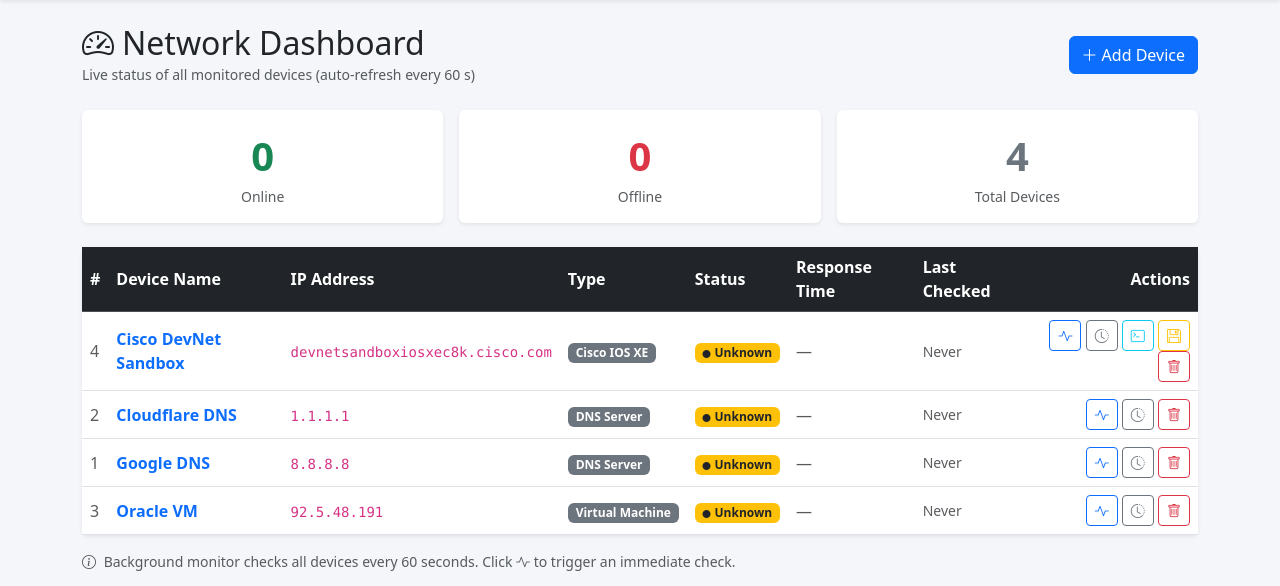
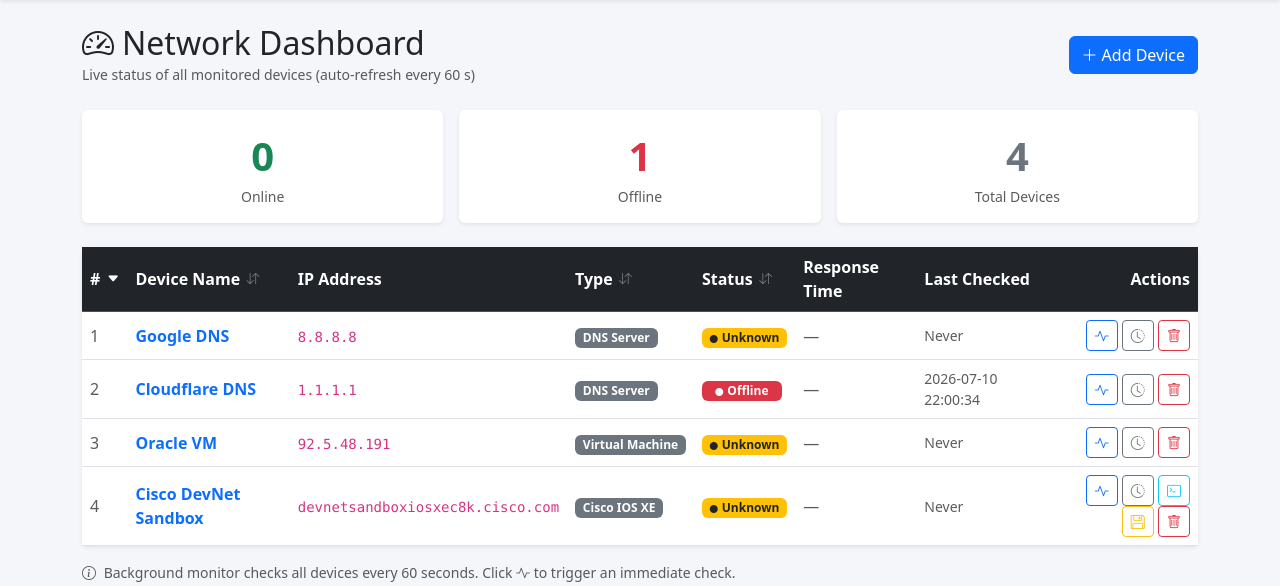
Before and after one commit to Mattes09/netmonitor, a Flask app: page / in a window 1280 px wide. Shown: the part 56-642 px from the top of the page. Run offline with Flask 3, Linux system fonts and the light colour scheme; data comes from the database, SQL or seed files in the repository; data that the repository does not hold is empty.

Commit message:
Add whitelisted server-side dashboard sorting with discoverable sort headers

```diff
--- a/app.py
+++ b/app.py
@@ -33,8 +33,9 @@ app.register_blueprint(api_blueprint)
 
 @app.route('/')
 def dashboard():
-    devices = get_all_devices()
-    return render_template('dashboard.html', devices=devices)
+    sort_key = request.args.get('sort', 'id')
+    devices = get_all_devices(sort_key)
+    return render_template('dashboard.html', devices=devices, sort_key=sort_key)
 
 
 # ---------------------------------------------------------------------------
--- a/models.py
+++ b/models.py
@@ -13,17 +13,31 @@ def get_db():
     return conn
 
 
-def get_all_devices():
-    """Return all devices with their latest ping status.
+def get_all_devices(sort_key='id'):
+    """Return all devices with their latest ping status, sorted by *sort_key*.
 
     LEFT JOINs each device to its most recent ping_history row, so devices
     with no ping history are still returned (with a null status). Selects
     every device column (d.*) plus the latest status, response_time and
     checked_at — the shared "list devices" query used by the dashboard and
     the JSON API.
+
+    sort_key is mapped through a whitelist to a safe ORDER BY fragment. An
+    ORDER BY column name cannot be a bound (?) parameter, so the user's input
+    is used only as a dictionary key — never interpolated into SQL — and any
+    unrecognised key falls back to 'id'. This is the safe way to do dynamic
+    sorting: values are parameterized, identifiers are whitelisted.
     """
+    sort_columns = {
+        'id':     'd.id',
+        'name':   'd.name COLLATE NOCASE',
+        'type':   'd.device_type COLLATE NOCASE',
+        'status': 'ph.status, d.id',
+    }
+    order_by = sort_columns.get(sort_key, 'd.id')
+
     conn = get_db()
-    rows = conn.execute('''
+    rows = conn.execute(f'''
         SELECT d.*,
                ph.status,
                ph.response_time,
@@ -35,7 +49,7 @@ def get_all_devices():
             ORDER BY checked_at DESC
             LIMIT 1
         )
-        ORDER BY d.name
+        ORDER BY {order_by}
     ''').fetchall()
     conn.close()
     return rows
--- a/templates/dashboard.html
+++ b/templates/dashboard.html
@@ -2,6 +2,20 @@
 {% block title %}Dashboard{% endblock %}
 
 {% block content %}
+<style>
+  th a.sortable {
+    color: #fff;
+    text-decoration: none;
+    cursor: pointer;
+    display: inline-flex;
+    align-items: center;
+    gap: .4rem;
+  }
+  th a.sortable .sort-icon { opacity: .4; font-size: .8rem; transition: opacity .15s; }
+  th a.sortable:hover { color: #fff; }
+  th a.sortable:hover .sort-icon { opacity: .9; }
+  th a.sortable.sorted .sort-icon { opacity: 1; }
+</style>
 <div class="d-flex justify-content-between align-items-center mb-4">
   <div>
     <h2 class="mb-0"><i class="bi bi-speedometer2 me-2"></i>Network Dashboard</h2>
@@ -42,11 +56,11 @@
     <table class="table table-hover mb-0">
       <thead class="table-dark">
         <tr>
-          <th>#</th>
-          <th>Device Name</th>
+          <th><a href="/?sort=id" class="sortable {% if sort_key == 'id' %}sorted{% endif %}">#<i class="bi {% if sort_key == 'id' %}bi-caret-down-fill{% else %}bi-arrow-down-up{% endif %} sort-icon"></i></a></th>
+          <th><a href="/?sort=name" class="sortable {% if sort_key == 'name' %}sorted{% endif %}">Device Name<i class="bi {% if sort_key == 'name' %}bi-caret-down-fill{% else %}bi-arrow-down-up{% endif %} sort-icon"></i></a></th>
           <th>IP Address</th>
-          <th>Type</th>
-          <th>Status</th>
+          <th><a href="/?sort=type" class="sortable {% if sort_key == 'type' %}sorted{% endif %}">Type<i class="bi {% if sort_key == 'type' %}bi-caret-down-fill{% else %}bi-arrow-down-up{% endif %} sort-icon"></i></a></th>
+          <th><a href="/?sort=status" class="sortable {% if sort_key == 'status' %}sorted{% endif %}">Status<i class="bi {% if sort_key == 'status' %}bi-caret-down-fill{% else %}bi-arrow-down-up{% endif %} sort-icon"></i></a></th>
           <th>Response Time</th>
           <th>Last Checked</th>
           <th class="text-end">Actions</th>
@@ -133,6 +147,6 @@
 
 <script>
   // Auto-refresh the page every 60 seconds
-  setTimeout(() => location.reload(), 60000);
+  setTimeout(() => location.reload(), 60000);  // preserves ?sort= because reload() keeps the current URL
 </script>
 {% endblock %}
```
